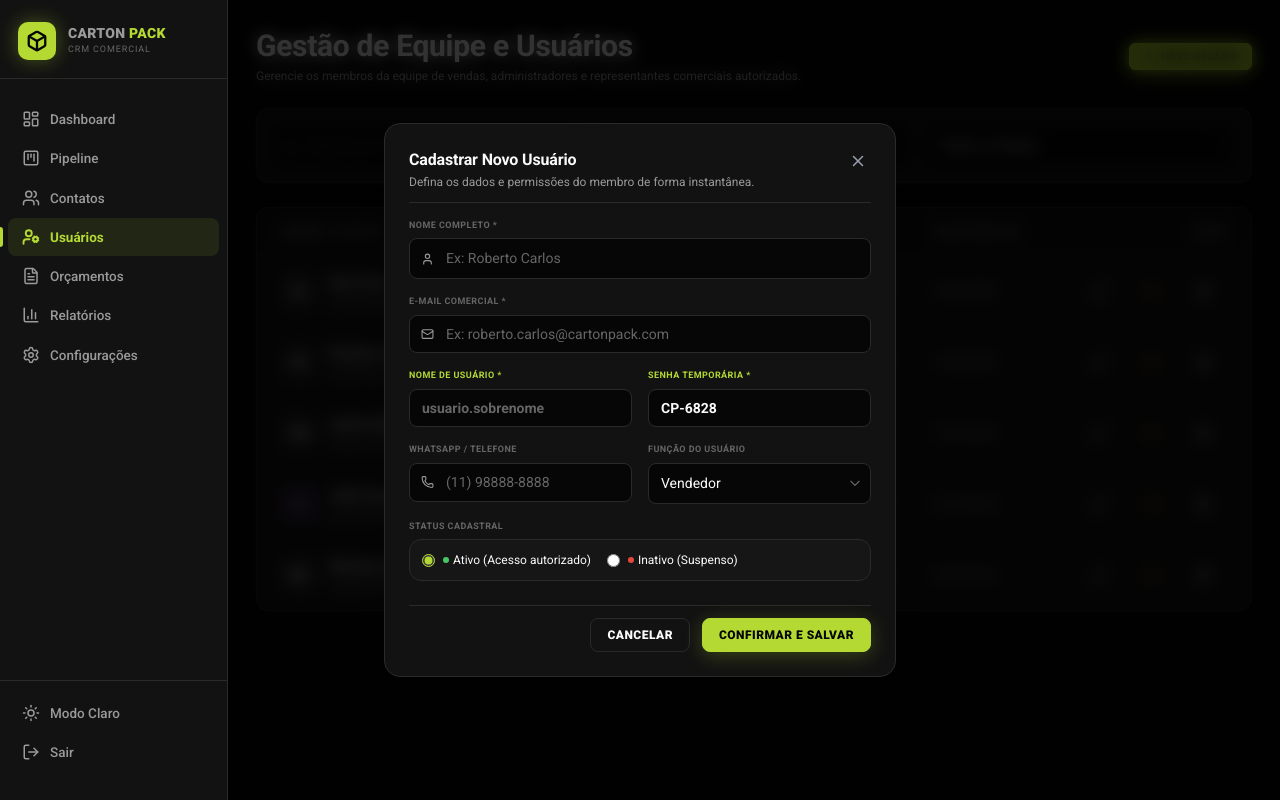
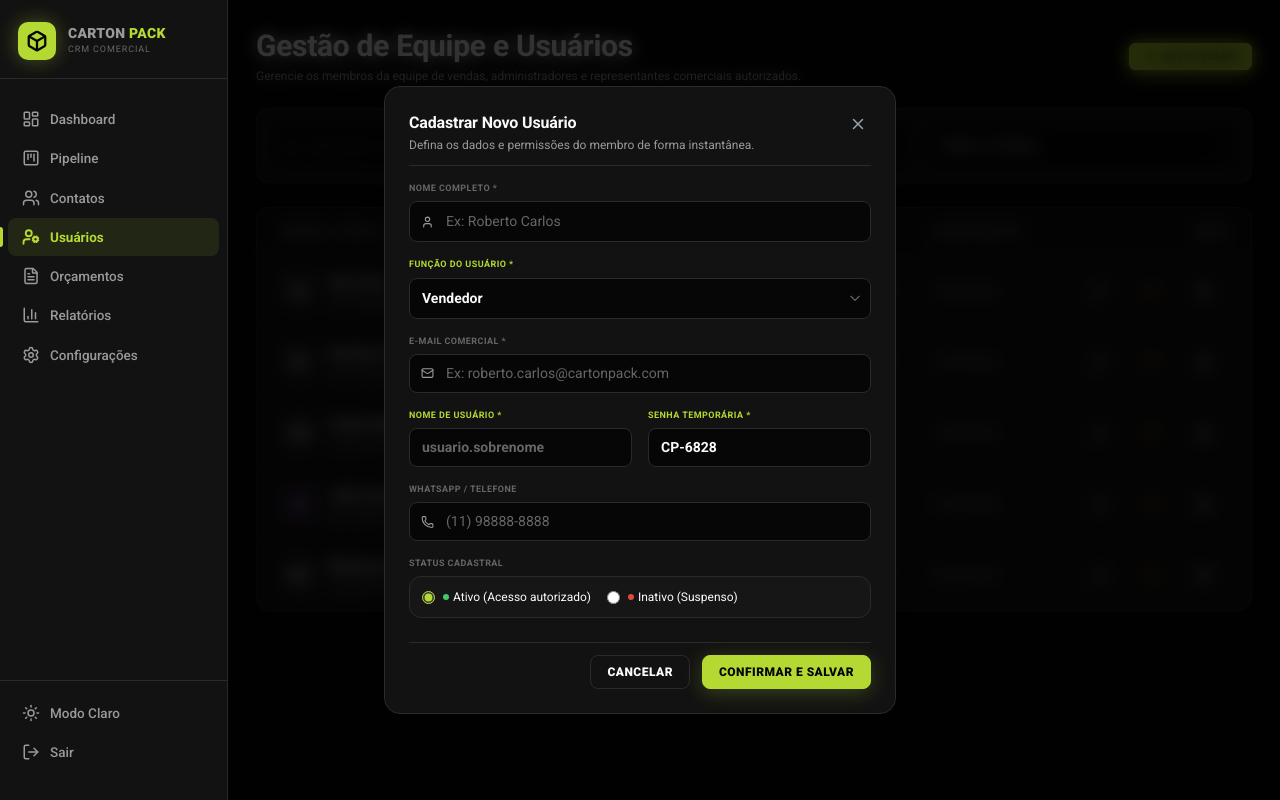
Before and after one commit to mauriciomtabi/CRM-Carton-Pack, a Next.js app: page /users in a window 1280 px wide. Both pictures are taken after a click on the button "NOVO USUÁRIO". Built offline with nearby package versions, Linux system fonts and the light colour scheme.

Commit message:
feat: move role selector to top of user creation form and hide email input conditionally for representatives

```diff
--- a/src/app/(crm)/users/page.tsx
+++ b/src/app/(crm)/users/page.tsx
@@ -140,9 +140,11 @@ export default function UsersPage() {
   // Submit modal form
   const handleSave = (e: React.FormEvent) => {
     e.preventDefault()
-    if (!name.trim() || !email.trim()) return
+    if (!name.trim() || (role !== 'representante' && !email.trim())) return
 
-    const isCarton = email.toLowerCase().endsWith('@cartonpack.com')
+    const isCarton = role !== 'representante' && email.toLowerCase().endsWith('@cartonpack.com')
+    const finalUsername = isCarton ? undefined : (username || deriveUsername(name))
+    const finalEmail = role === 'representante' ? `${finalUsername || deriveUsername(name)}@representante.local` : email
 
     if (editingUser) {
       // Edit mode
@@ -151,11 +153,11 @@ export default function UsersPage() {
           ? {
               ...u,
               name,
-              email,
+              email: finalEmail,
               role,
               status,
               phone,
-              username: isCarton ? undefined : (username || deriveUsername(name)),
+              username: finalUsername,
               tempPassword: tempPassword || u.tempPassword
             }
           : u
@@ -164,13 +166,12 @@ export default function UsersPage() {
       setShowModal(false)
     } else {
       // Create mode
-      const finalUsername = isCarton ? undefined : (username || deriveUsername(name))
       const finalTempPassword = tempPassword || generateTempPassword()
 
       const newUser: TeamUser = {
         id: `u-${Date.now()}`,
         name,
-        email,
+        email: finalEmail,
         role,
         status,
         phone: formatPhoneBr(phone),
@@ -186,7 +187,7 @@ export default function UsersPage() {
       // Save credentials for the Copy Screen
       setCreatedUserCredentials({
         name,
-        usernameOrEmail: isCarton ? email : (finalUsername || email),
+        usernameOrEmail: isCarton ? finalEmail : (finalUsername || finalEmail),
         tempPassword: finalTempPassword,
         type: isCarton ? 'cartonpack' : 'externo'
       })
@@ -478,8 +479,24 @@ export default function UsersPage() {
                 </div>
               </div>
 
-              {/* Email */}
+              {/* Role (User Function) - Moved to top as requested */}
               <div className="flex flex-col gap-1.5">
+                <label className="text-[9px] font-bold text-[var(--lime)] uppercase font-mono tracking-wider">Função do Usuário *</label>
+                <select
+                  className="input w-full font-bold"
+                  value={role}
+                  onChange={(e) => setRole(e.target.value as any)}
+                >
+                  <option value="vendedor">Vendedor</option>
+                  <option value="representante">Representante</option>
+                  <option value="admin">Administrador</option>
+                  <option value="financeiro">Financeiro</option>
+                </select>
+              </div>
+
+              {/* Email (Hidden if Representative) */}
+              {role !== 'representante' && (
+                <div className="flex flex-col gap-1.5 animate-fade-in">
                   <label className="text-[9px] font-bold text-[var(--gray2)] uppercase font-mono tracking-wider">E-mail Comercial *</label>
                   <div className="relative">
                     <Mail size={13} className="absolute left-3 top-3 text-[var(--gray)]" />
@@ -493,10 +510,11 @@ export default function UsersPage() {
                     />
                   </div>
                 </div>
+              )}
 
               {/* Conditional Username & Password Fields */}
               <div className="grid grid-cols-2 gap-4">
-                {!email.toLowerCase().endsWith('@cartonpack.com') ? (
+                {role === 'representante' || !email.toLowerCase().endsWith('@cartonpack.com') ? (
                   <div className="flex flex-col gap-1.5">
                     <label className="text-[9px] font-bold text-[var(--lime)] uppercase font-mono tracking-wider">Nome de Usuário *</label>
                     <input
@@ -530,7 +548,6 @@ export default function UsersPage() {
                 </div>
               </div>
 
-              <div className="grid grid-cols-2 gap-4">
               {/* Phone */}
               <div className="flex flex-col gap-1.5">
                 <label className="text-[9px] font-bold text-[var(--gray2)] uppercase font-mono tracking-wider">WhatsApp / Telefone</label>
@@ -543,22 +560,6 @@ export default function UsersPage() {
                     value={phone}
                     onChange={(e) => setPhone(e.target.value)}
                   />
-                  </div>
-                </div>
-
-                {/* Role */}
-                <div className="flex flex-col gap-1.5">
-                  <label className="text-[9px] font-bold text-[var(--gray2)] uppercase font-mono tracking-wider">Função do Usuário</label>
-                  <select
-                    className="input w-full"
-                    value={role}
-                    onChange={(e) => setRole(e.target.value as any)}
-                  >
-                    <option value="admin">Administrador</option>
-                    <option value="representante">Representante</option>
-                    <option value="vendedor">Vendedor</option>
-                    <option value="financeiro">Financeiro</option>
-                  </select>
                 </div>
               </div>
 
```
Lines whose indentation alone changed are shown as unchanged.
